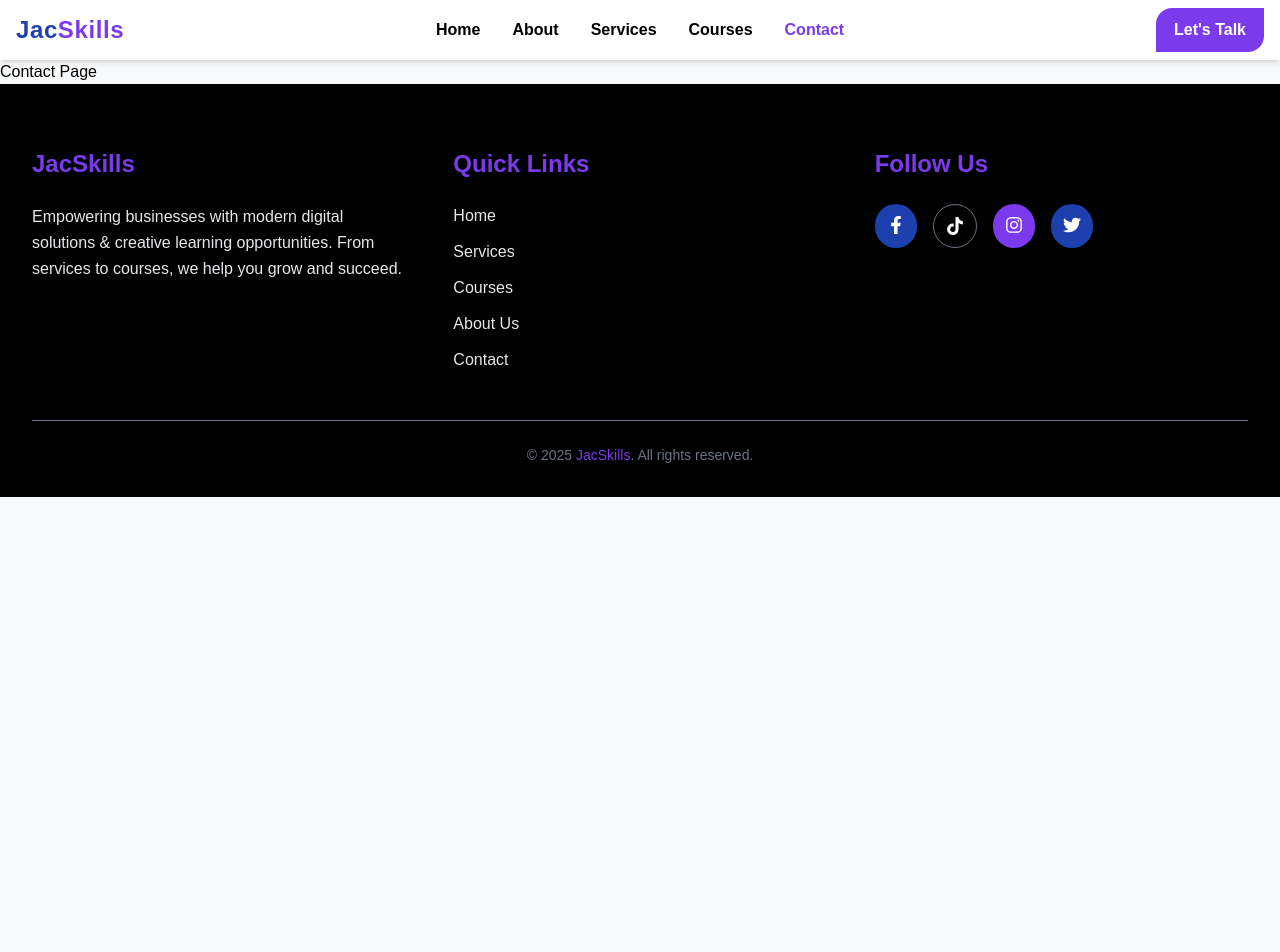
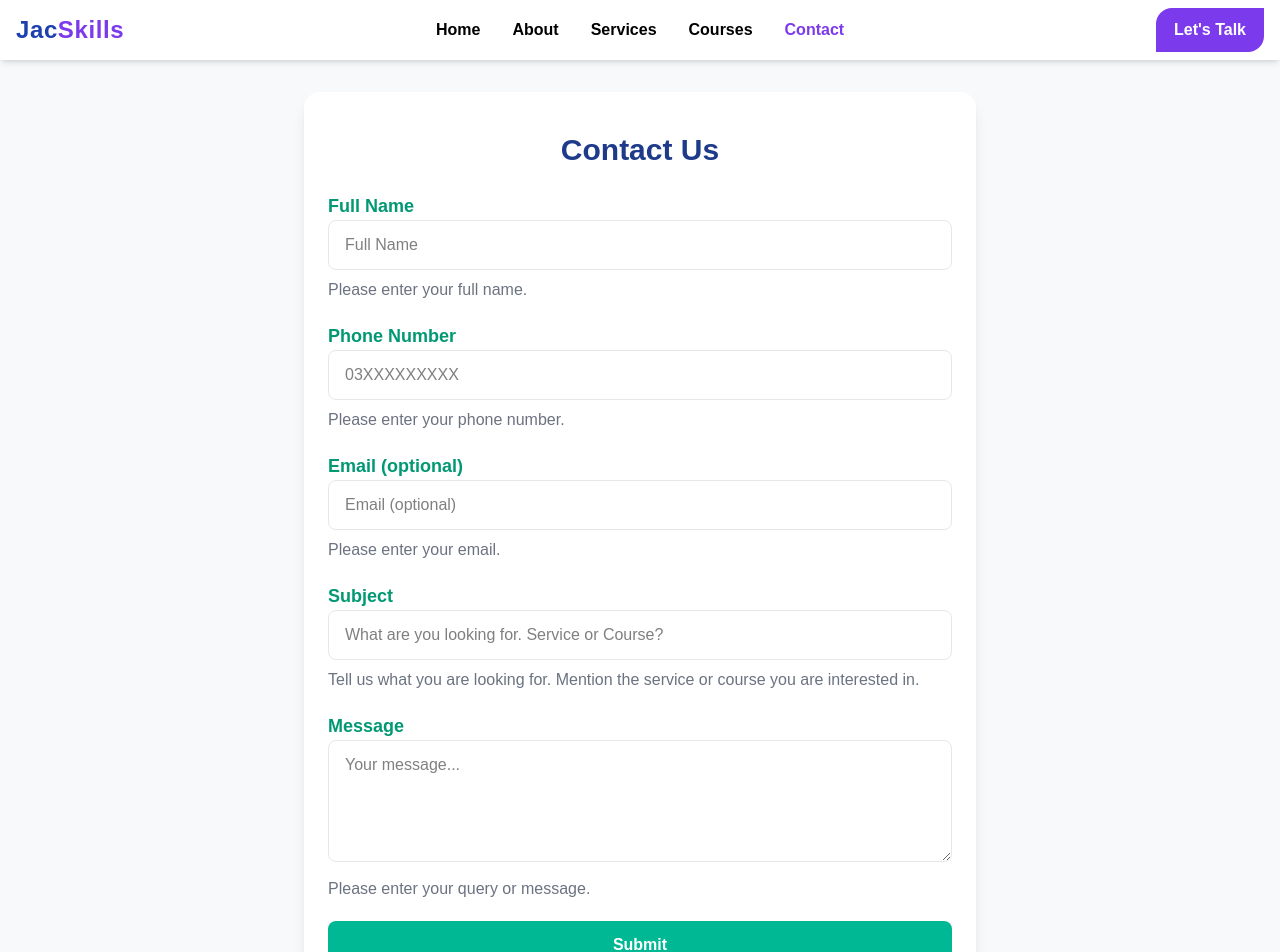
Before and after one commit to jacinstituteofskills/jacskills_nextjs, a Next.js app: page /contact in a window 1280 px wide. Shown: the top 952 px of the page. Before the commit the page ends 800 px from the top, so only its background shows below. Built offline with nearby package versions, Linux system fonts and the light colour scheme.

Commit message:
Created contact form and it will be submitted in firebase and used the package react toastify

```diff
--- a/package.json
+++ b/package.json
@@ -9,12 +9,14 @@
     "lint": "next lint"
   },
   "dependencies": {
+    "firebase": "^12.1.0",
     "framer-motion": "^12.23.12",
     "next": "15.4.6",
     "nextjs-toploader": "^3.8.16",
     "react": "19.1.0",
     "react-dom": "19.1.0",
-    "react-icons": "^5.5.0"
+    "react-icons": "^5.5.0",
+    "react-toastify": "^11.0.5"
   },
   "devDependencies": {
     "@eslint/eslintrc": "^3",
--- /dev/null
+++ b/src/Components/Firebase/firebaseConfig.js
@@ -0,0 +1,20 @@
+import { initializeApp } from "firebase/app";
+import { getAuth } from "firebase/auth";
+import { getFirestore } from "firebase/firestore";
+// import { getAnalytics } from "firebase/analytics";
+
+const firebaseConfig = {
+   apiKey: "AIzaSyDtOZwJL17g7WRn82reyhi-l3xpV1sIZDM",
+  authDomain: "jacskills-a4596.firebaseapp.com",
+  projectId: "jacskills-a4596",
+  storageBucket: "jacskills-a4596.firebasestorage.app",
+  messagingSenderId: "162354009039",
+  appId: "1:162354009039:web:034ca568de6aecfde1f8ba",
+  measurementId: "G-ZL7HMMFDJ4"
+};
+
+// Initialize Firebase
+const app = initializeApp(firebaseConfig);
+// const analytics = getAnalytics(app);
+export const auth = getAuth(app);
+export const db = getFirestore(app);
--- a/src/Components/Pages/About/AboutMeetOurTeam.jsx
+++ b/src/Components/Pages/About/AboutMeetOurTeam.jsx
@@ -5,13 +5,13 @@ import { motion } from "framer-motion";
 const teamMembers = [
   {
     name: "Hussnain Ali",
-    role: "CEO",
+    role: "Director",
     img: "https://images.unsplash.com/photo-1750535135645-005e250ff210?w=500&auto=format&fit=crop&q=60&ixlib=rb-4.1.0&ixid=M3wxMjA3fDB8MHxzZWFyY2h8MTZ8fHVzZXJ8ZW58MHwyfDB8fHww",
     bio: "Visionary leader driving JacSkills with passion, strategy, and a focus on long-term impact.",
   },
   {
     name: "Muhammad Javeed",
-    role: "COO",
+    role: "Director",
     img: "https://images.unsplash.com/photo-1750535135645-005e250ff210?w=500&auto=format&fit=crop&q=60&ixlib=rb-4.1.0&ixid=M3wxMjA3fDB8MHxzZWFyY2h8MTZ8fHVzZXJ8ZW58MHwyfDB8fHww",
     bio: "Ensures seamless operations and execution, turning ideas into reality with efficiency.",
   },
--- a/src/Components/Pages/Contact/Contact.jsx
+++ b/src/Components/Pages/Contact/Contact.jsx
@@ -1,212 +1,211 @@
 "use client";
-
 import { useState } from "react";
-import { FaPaperPlane, FaUpload } from "react-icons/fa";
-import axios from "axios";
-import { toast } from "react-hot-toast";
-
-const SERVICES = [
-  "Engine Electrical",
-  "Programming",
-  "Hybrid Vehicles",
-  "Electric Vehicles",
-  "Air Conditioning (AC)",
-  "Mechanical Services (Engine, Transmission, Suspension & Steering)",
-  "Other",
-];
+import { db } from "../../Firebase/firebaseConfig";
+import { collection, addDoc, Timestamp } from "firebase/firestore";
+import { ToastContainer, toast } from "react-toastify";
+import "react-toastify/dist/ReactToastify.css";
 
 const Contact = () => {
   const [formData, setFormData] = useState({
     name: "",
     phone: "",
     email: "",
-    services: [],
+    subject: "",
     message: "",
   });
-  const [imageFile, setImageFile] = useState(null);
-  const [imagePreview, setImagePreview] = useState(null);
-  const [loading, setLoading] = useState(false);
+  const [loading, setLoading] = useState(false); // 👈 loading state
 
-  const handleServiceToggle = (service) => {
-    setFormData((prev) => ({
-      ...prev,
-      services: prev.services.includes(service)
-        ? prev.services.filter((s) => s !== service)
-        : [...prev.services, service],
-    }));
+  const handleChange = (e) => {
+    setFormData({ ...formData, [e.target.name]: e.target.value });
   };
 
-  const handleImageUpload = (e) => {
-    const file = e.target.files[0];
-    setImageFile(file);
-    if (file) {
-      setImagePreview(URL.createObjectURL(file));
-    } else {
-      setImagePreview(null);
-    }
-  };
+  const validatePhone = (phone) => /^03\d{9}$/.test(phone);
 
   const handleSubmit = async (e) => {
     e.preventDefault();
-    setLoading(true);
-    const payload = new FormData();
-    payload.append("name", formData.name);
-    payload.append("phone", formData.phone);
-    payload.append("email", formData.email);
-    payload.append("message", formData.message);
-    payload.append("services", JSON.stringify(formData.services));
-    if (imageFile) payload.append("image", imageFile);
+
+    // Validation
+    if (!formData.name) {
+      return toast.error("Name is required.");
+    }
+    if (!validatePhone(formData.phone)) {
+      return toast.error("Phone must be 11 digits and start with 03.");
+    }
+    if (!formData.subject) {
+      return toast.error("Please tell us what you are looking for.");
+    }
+    if (!formData.message) {
+      return toast.error("Message is required.");
+    }
+    if (formData.email && !/\S+@\S+\.\S+/.test(formData.email)) {
+      return toast.error("Invalid email format.");
+    }
 
     try {
-      const res = await axios.post("/api/v1/contact", payload);
-      toast.success(res.data.message || "Message sent successfully!");
-      setFormData({
-        name: "",
-        phone: "",
-        email: "",
-        services: [],
-        message: "",
+      setLoading(true); // start loading
+      await addDoc(collection(db, "contacts"), {
+        ...formData,
+        createdAt: Timestamp.now(),
       });
-      setImageFile(null);
-      setImagePreview(null);
-    } catch (err) {
-      toast.error(err.response?.data?.message || "Failed to send message.");
+      toast.success("Form submitted successfully!");
+      setFormData({ name: "", phone: "", email: "", subject: "", message: "" });
+    } catch (error) {
+      toast.error("Something went wrong. Please try again.");
     } finally {
-      setLoading(false);
+      setLoading(false); // stop loading
     }
   };
 
   return (
-    <div className="max-w-3xl mx-4 md:mx-auto bg-[var(--white)] p-4 md:p-10 rounded-xl shadow-md mt-10 border border-[var(--gray-border)]">
-      <h2 className="text-3xl font-bold text-[var(--primary-blue)] mb-6 text-center">
-        Arshad Auto
-      </h2>
-
+    <div className="mx-2">
+      <div className="bg-[var(--white)] rounded-2xl shadow-lg hover:shadow-xl transition max-w-2xl mx-auto my-4 md:my-8 py-10 px-4 md:px-6">
+        <h1 className="text-3xl font-bold text-[var(--blue-dark)] mb-6 text-center">
+          Contact Us
+        </h1>
         <form onSubmit={handleSubmit} className="space-y-5">
           {/* Name */}
           <div>
-          <label className="block text-[var(--gray-text-dark)] mb-1 font-medium">
-            Name <span className="text-[var(--error-red)]">*</span>
+            <label
+              htmlFor="name"
+              className="text-[var(--green-dark)] text-lg font-bold"
+            >
+              Full Name
             </label>
             <input
-            required
               type="text"
+              name="name"
               value={formData.name}
-            onChange={(e) => setFormData({ ...formData, name: e.target.value })}
-            className="w-full border border-[var(--gray-border)] px-4 py-2 rounded-md focus:outline-none focus:ring-2 focus:ring-[var(--primary-blue-light)]"
+              onChange={handleChange}
+              className="w-full border border-[var(--gray-light)] rounded-lg px-4 py-3 focus:ring-2 focus:ring-[var(--blue-light)] focus:outline-none"
+              placeholder="Full Name"
             />
+            <p className="text-[var(--gray)] mt-2">
+              Please enter your full name.
+            </p>
           </div>
 
           {/* Phone */}
           <div>
-          <label className="block text-[var(--gray-text-dark)] mb-1 font-medium">
-            Phone Number <span className="text-[var(--error-red)]">*</span>
+            <label
+              htmlFor="phone"
+              className="text-[var(--green-dark)] text-lg font-bold"
+            >
+              Phone Number
             </label>
             <input
-            required
               type="tel"
+              name="phone"
               value={formData.phone}
-            onChange={(e) =>
-              setFormData({ ...formData, phone: e.target.value })
-            }
-            className="w-full border border-[var(--gray-border)] px-4 py-2 rounded-md focus:outline-none focus:ring-2 focus:ring-[var(--primary-blue-light)]"
+              onChange={handleChange}
+              className="w-full border border-[var(--gray-light)] rounded-lg px-4 py-3 focus:ring-2 focus:ring-[var(--blue-light)] focus:outline-none"
+              placeholder="03XXXXXXXXX"
             />
+            <p className="text-[var(--gray)] mt-2">
+              Please enter your phone number.
+            </p>
           </div>
 
           {/* Email */}
           <div>
-          <label className="block text-[var(--gray-text-dark)] mb-1 font-medium">
+            <label
+              htmlFor="email"
+              className="text-[var(--green-dark)] text-lg font-bold"
+            >
               Email (optional)
             </label>
             <input
               type="email"
+              name="email"
               value={formData.email}
-            onChange={(e) =>
-              setFormData({ ...formData, email: e.target.value })
-            }
-            className="w-full border border-[var(--gray-border)] px-4 py-2 rounded-md focus:outline-none focus:ring-2 focus:ring-[var(--primary-blue-light)]"
+              onChange={handleChange}
+              className="w-full border border-[var(--gray-light)] rounded-lg px-4 py-3 focus:ring-2 focus:ring-[var(--blue-light)] focus:outline-none"
+              placeholder="Email (optional)"
             />
+            <p className="text-[var(--gray)] mt-2">Please enter your email.</p>
           </div>
 
-        {/* Services Dropdown */}
+          {/* Subject */}
           <div>
-          <label className="block text-[var(--gray-text-dark)] mb-1 font-medium">
-            Select Services <span className="text-[var(--error-red)]">*</span>
+            <label
+              htmlFor="subject"
+              className="text-[var(--green-dark)] text-lg font-bold"
+            >
+              Subject
             </label>
-          <div className="bg-[var(--gray-surface)] border border-[var(--gray-border)] rounded-lg p-4 overflow-y-auto shadow-sm">
-            {SERVICES.map((service) => (
-              <label
-                key={service}
-                className="flex items-center p-2 rounded-md cursor-pointer transition-colors hover:bg-[var(--gray-background)]"
-              >
             <input
-                  type="checkbox"
-                  checked={formData.services.includes(service)}
-                  onChange={() => handleServiceToggle(service)}
-                  className="w-4 h-4 text-[var(--primary-green)] border-[var(--gray-border)] rounded focus:ring-[var(--primary-green)] cursor-pointer"
+              type="text"
+              name="subject"
+              value={formData.subject}
+              onChange={handleChange}
+              className="w-full border border-[var(--gray-light)] rounded-lg px-4 py-3 focus:ring-2 focus:ring-[var(--blue-light)] focus:outline-none"
+              placeholder="What are you looking for. Service or Course?"
             />
-                <span className="ml-3 text-sm text-[var(--gray-text-dark)]">
-                  {service}
-                </span>
-              </label>
-            ))}
-          </div>
-        </div>
-
-        {/* Image Upload */}
-        <div>
-          <label className="block text-[var(--gray-text-dark)] mb-1 font-medium">
-            Upload Car Image (optional)
-          </label>
-          <div className="flex flex-col gap-4">
-            <label className="flex items-center gap-2 bg-[var(--accent-orange)] text-[var(--white)] px-4 py-2 rounded-md cursor-pointer hover:opacity-80 active:opacity-80 transition w-28">
-              <FaUpload />
-              <span>Upload</span>
-              <input
-                type="file"
-                accept="image/*"
-                onChange={handleImageUpload}
-                className="hidden"
-              />
-            </label>
-            {imagePreview && (
-              <img
-                src={imagePreview}
-                alt="Preview"
-                className="w-auto md:w-60 h-auto object-cover rounded shadow border border-[var(--gray-border)]"
-              />
-            )}
-          </div>
+            <p className="text-[var(--gray)] mt-2">
+              Tell us what you are looking for. Mention the service or course
+              you are interested in.
+            </p>
           </div>
 
           {/* Message */}
           <div>
-          <label className="block text-[var(--gray-text-dark)] mb-1 font-medium">
-            Message <span className="text-[var(--error-red)]">*</span>
+            <label
+              htmlFor="message"
+              className="text-[var(--green-dark)] text-lg font-bold"
+            >
+              Message
             </label>
             <textarea
-            required
+              name="message"
+              rows="4"
               value={formData.message}
-            onChange={(e) =>
-              setFormData({ ...formData, message: e.target.value })
-            }
-            rows="5"
-            className="w-full border border-[var(--gray-border)] px-4 py-2 rounded-md focus:outline-none focus:ring-2 focus:ring-[var(--primary-blue-light)]"
+              onChange={handleChange}
+              className="w-full border border-[var(--gray-light)] rounded-lg px-4 py-3 focus:ring-2 focus:ring-[var(--blue-light)] focus:outline-none"
+              placeholder="Your message..."
             ></textarea>
+            <p className="text-[var(--gray)] mt-2">
+              Please enter your query or message.
+            </p>
           </div>
-
-        {/* Display Error and Success Messages Here */}
 
           {/* Submit */}
           <button
             type="submit"
             disabled={loading}
-          className="bg-[var(--primary-green)] text-[var(--white)] px-4 py-2 font-bold text-center border-2 border-[var(--primary-green)] hover:bg-[var(--white)] hover:text-[var(--primary-green)] active:scale-95 active:bg-transparent active:text-[var(--primary-green)] cursor-pointer sm:transition-all sm:duration-300 ease-in-out rounded-full w-full flex items-center justify-center gap-4"
+            className={`w-full py-3 rounded-lg flex justify-center items-center gap-2 font-semibold transition cursor-pointer ${
+              loading
+                ? "bg-[var(--green-light)] text-[var(--white)]"
+                : "bg-[var(--green)] hover:bg-[var(--green-dark)] text-[var(--white)]"
+            }`}
           >
-          <FaPaperPlane />
-          {loading ? "Sending..." : "Send Message"}
+            {loading && (
+              <svg
+                className="animate-spin h-5 w-5 text-[var(--white)]"
+                xmlns="http://www.w3.org/2000/svg"
+                fill="none"
+                viewBox="0 0 24 24"
+              >
+                <circle
+                  className="opacity-25"
+                  cx="12"
+                  cy="12"
+                  r="10"
+                  stroke="currentColor"
+                  strokeWidth="4"
+                ></circle>
+                <path
+                  className="opacity-75"
+                  fill="currentColor"
+                  d="M4 12a8 8 0 018-8v4a4 4 0 00-4 4H4z"
+                ></path>
+              </svg>
+            )}
+            {loading ? "Submitting..." : "Submit"}
           </button>
         </form>
+
+        {/* Toast Container */}
+        <ToastContainer position="top-center" autoClose={3000} />
+      </div>
     </div>
   );
 };
--- a/src/app/contact/page.jsx
+++ b/src/app/contact/page.jsx
@@ -1,11 +1,12 @@
-import React from 'react'
+import Contact from "@/Components/Pages/Contact/Contact";
+import React from "react";
 
 const ContactPage = () => {
   return (
     <div>
-      Contact Page
+      <Contact />
     </div>
-  )
-}
+  );
+};
 
-export default ContactPage
+export default ContactPage;
```
Also changed, not shown: src/Components/Common/NavigationBar.jsx (+14 -15 lines), 1 other file (tests, documents, lock files or other folders). Lines whose indentation alone changed are shown as unchanged.
